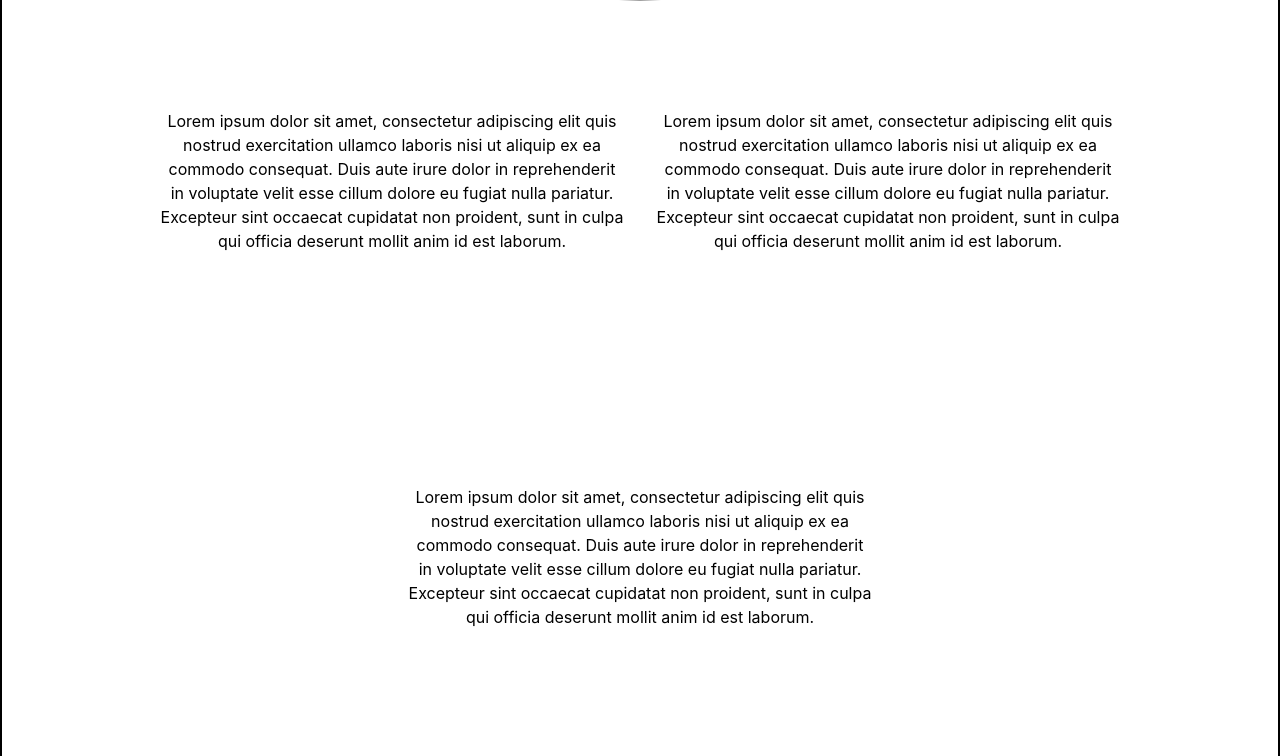
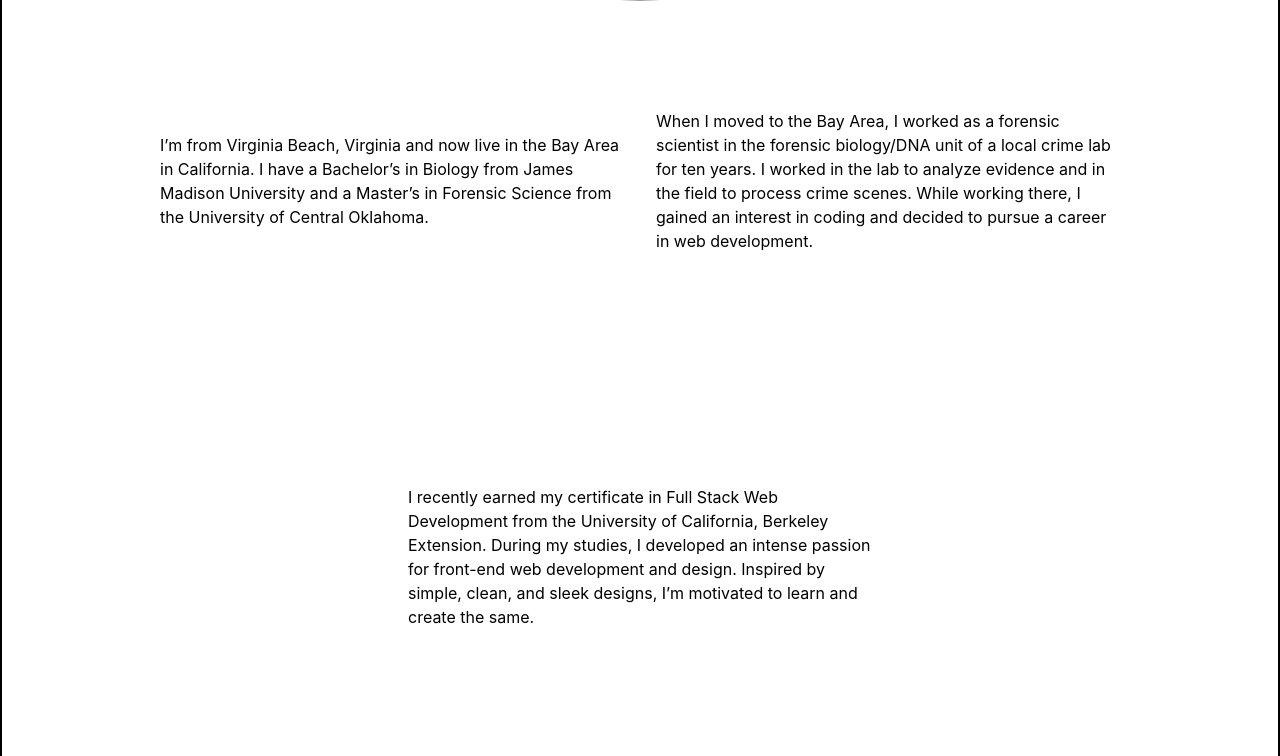
Before and after one commit to Guillermo-Martin/gcm-portfolio, a React (Create React App) app: page / in a window 1280 px wide. Shown: the part 1560-2316 px from the top of the page. Built offline with nearby package versions, Linux system fonts and the light colour scheme; grey boxes are pictures that could not be loaded.

Commit message:
Add text to About section

```diff
--- a/src/assets/styles/styles.css
+++ b/src/assets/styles/styles.css
@@ -95,13 +95,13 @@
 .TextCard-image {
   /* border: 3px solid brown; */
   opacity: 0;
-
 }
 
 .TextCard-text {
   color: black;
   /* border: 3px solid green; */
   width: 29rem;
+  text-align: left;
 }
 
 
--- a/src/components/About.js
+++ b/src/components/About.js
@@ -16,13 +16,24 @@ function About() {
       <Image roundedCircle src="https://randomuser.me/api/portraits/lego/5.jpg" />
 
       <Container fluid>
-        {/* <p>
-          Hi, I'm Guillermo.  I'm a front-end web developer based in the Bay Area in California.  I recently earned my certificate in full-stack web development from the University of California, Berkeley Extension.  During my time there, I developed an intense passion for front-end web development and design.  Inspired by simple, clean, and sleek designs, I'm motivated to learn and create the same.
-        </p> */}
+
         <Row className="About-text-row">
-          <TextCard />
-          <TextCard />
-          <TextCard />
+          {/* First Section */}
+          <TextCard
+            text="I’m from Virginia Beach, Virginia and now live in the Bay Area in California.  I have a Bachelor’s in Biology from James Madison University and a Master’s in Forensic Science from the University of Central Oklahoma."
+          />
+          {/* Second Section */}
+          <TextCard
+            text="When I moved to the Bay Area, I worked as a forensic scientist in the forensic biology/DNA unit of a local crime lab for ten years.  I worked in the lab to analyze evidence and in the field to process crime scenes.  While working there, I gained an interest in coding and decided to pursue a career in web development."
+          />
+          {/* Third Section */}
+          <TextCard
+            text="I recently earned my certificate in Full Stack Web Development from the University of California, Berkeley Extension.  During my studies, I developed an intense passion for front-end web development and design. Inspired by simple, clean, and sleek designs, I’m motivated to learn and create the same."
+          />
+
+          <p>
+            In my spare time, I enjoy playing video games, fencing, reading, tinkering around with code, baking, and exploring all the Bay Area has to offer.
+          </p>
         </Row>
 
 
--- a/src/components/TextCard.js
+++ b/src/components/TextCard.js
@@ -1,7 +1,7 @@
 import React from 'react';
 import Card from 'react-bootstrap/Card';
 
-function TextCard() {
+function TextCard(props) {
   return (
     <div>
       <Card style={{ width: '30rem', margin: "0.5rem" }} className="TextCard">
@@ -10,7 +10,6 @@ function TextCard() {
           variant="top"
           src="https://images.unsplash.com/photo-1511017049469-e0d1ba0219a6?ixlib=rb-1.2.1&ixid=eyJhcHBfaWQiOjEyMDd9&auto=format&fit=crop&w=2550&q=80"
           className="TextCard-image"
-          roundedCircle
         />
 
           {/* Content */}
@@ -18,7 +17,7 @@ function TextCard() {
             <Card.Text className="ImageCard-text">
               {/* <Card.Title className="TextCard-title">Title</Card.Title> */}
               <p className="TextCard-text">
-                Lorem ipsum dolor sit amet, consectetur adipiscing elit quis nostrud exercitation ullamco laboris nisi ut aliquip ex ea commodo consequat. Duis aute irure dolor in reprehenderit in voluptate velit esse cillum dolore eu fugiat nulla pariatur. Excepteur sint occaecat cupidatat non proident, sunt in culpa qui officia deserunt mollit anim id est laborum.
+                {props.text}
               </p>
 
             </Card.Text>
```
